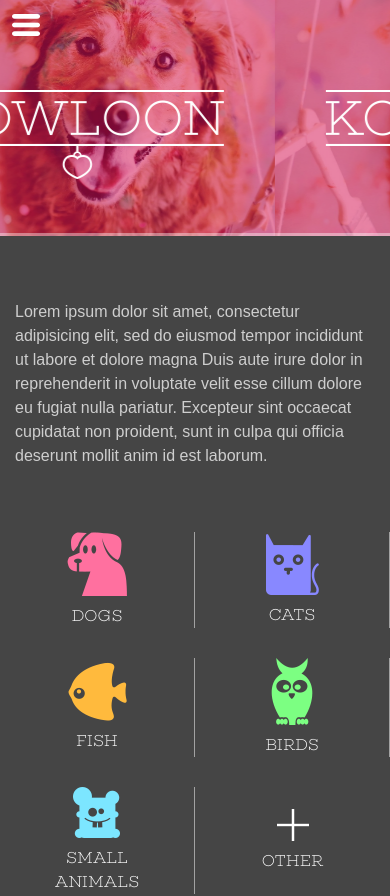
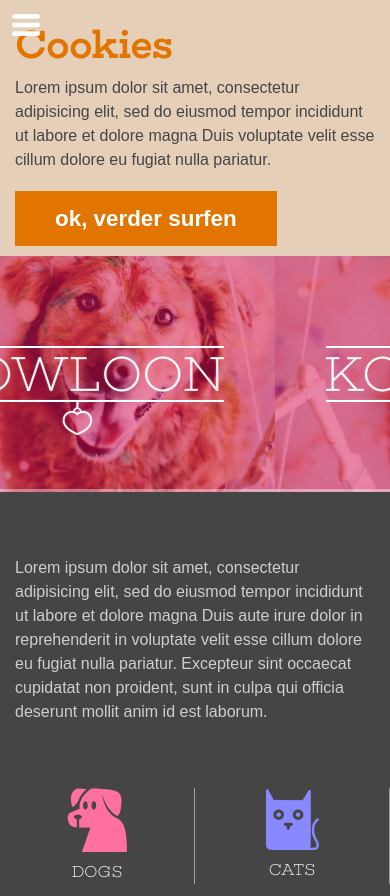
Before and after one commit to JensVanAssche/web_dev_kowloon, a Vue app: page / in a window 390 px wide. Shown: the top 896 px of the page. Built offline with nearby package versions, Linux system fonts and the light colour scheme.

Commit message:
cookie mobile

```diff
--- a/src/assets/scss/organisms/cookie_alert.scss
+++ b/src/assets/scss/organisms/cookie_alert.scss
@@ -3,8 +3,9 @@
     width: 100vw;
     padding: 40px 80px;
     color: $c300;
+    z-index: 6;
 
-    .container {
+    .col {
         display: flex;
     }
 
@@ -29,3 +30,35 @@
         cursor: pointer;
     }
 }
+
+
+
+// lg: 992px to 1200px
+@media only screen and (max-width: 1200px) {
+
+}
+
+// md: 768px to 992px
+@media only screen and (max-width: 992px) {
+
+}
+
+// sm: 576px to 768px
+@media only screen and (max-width: 768px) {
+    .cookie_alert {
+        padding: 20px 20px 40px 80px;
+        img {
+            display: none;
+        }
+        span.orange_button {
+            width: 100%;
+        }
+    }
+}
+
+// xs: smaller than 576px
+@media only screen and (max-width: 576px) {
+    .cookie_alert {
+        padding: 20px 0px;
+    }
+}
--- a/src/components/Cookies.vue
+++ b/src/components/Cookies.vue
@@ -1,6 +1,8 @@
 <template>
   <div class="cookie_alert">
       <b-container>
+        <b-row>
+          <b-col>
             <div>
               <img src="@/assets/images/cookie.png" alt="">
             </div>
@@ -9,6 +11,9 @@
               <p>Lorem ipsum dolor sit amet, consectetur adipisicing elit, sed do eiusmod tempor incididunt ut labore et dolore magna Duis voluptate velit esse cillum dolore eu fugiat nulla pariatur.</p>
               <span class="orange_button">ok, verder surfen</span>
             </div>
+          </b-col>
+        </b-row>
+
       </b-container>
   </div>
 </template>
--- a/src/views/Home.vue
+++ b/src/views/Home.vue
@@ -1,6 +1,6 @@
 <template>
   <div>
-    <!-- <Cookies></Cookies> -->
+    <Cookies></Cookies>
     <Search></Search>
     <FAQ></FAQ>
     <Navigation></Navigation>
```
Lines whose indentation alone changed are shown as unchanged.
